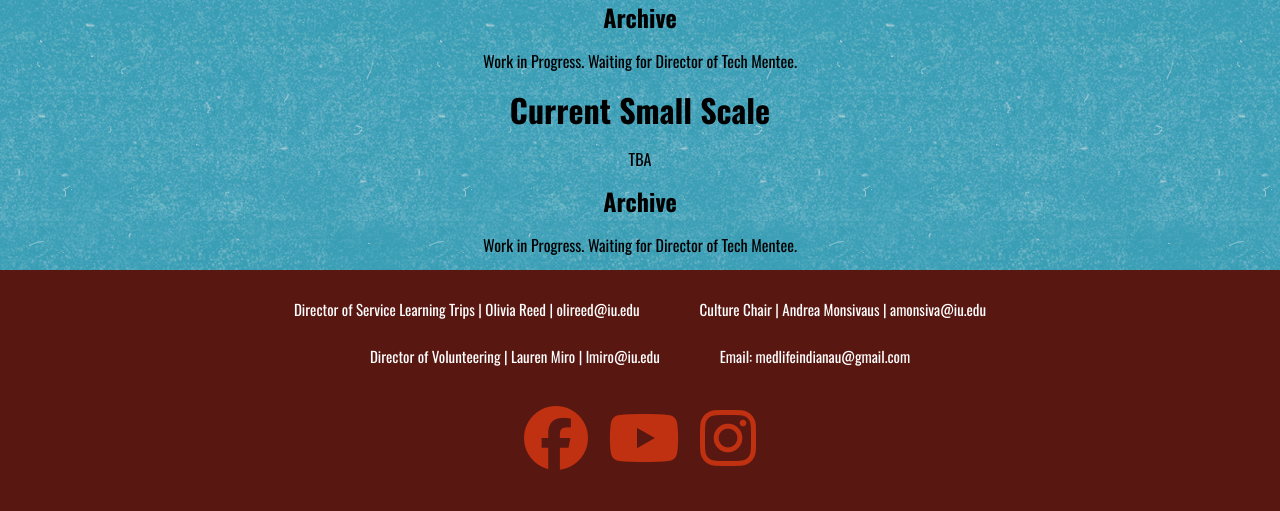
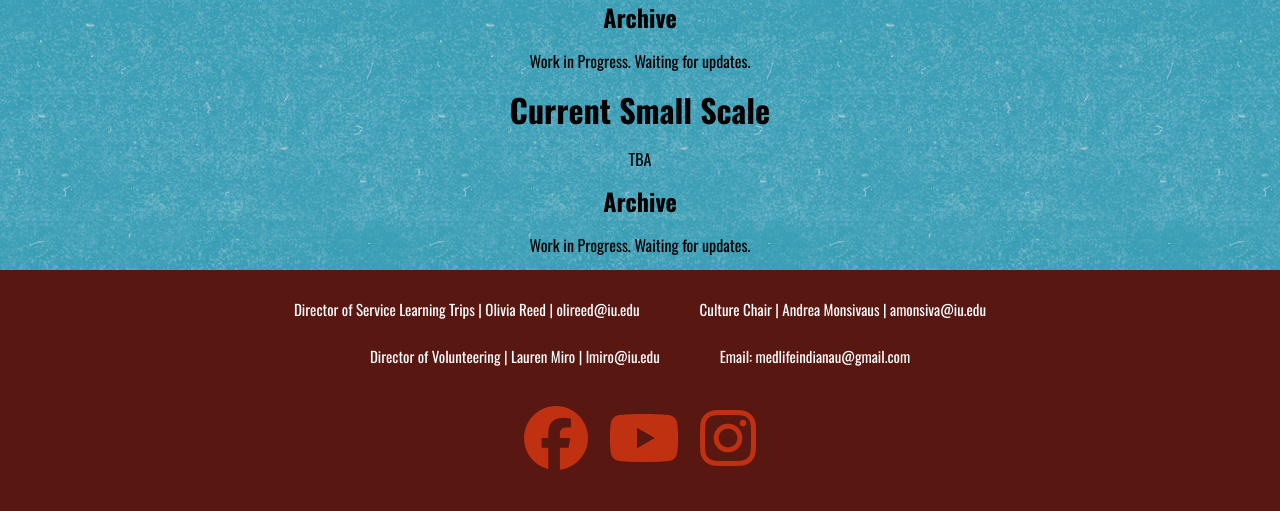
Before and after one commit to psychocakes/medlifeatiu2021-Stacey-Tam, a PHP site: page /fundraising.html in a window 1280 px wide. Shown: the part 379-890 px from the top of the page. Run offline with PHP 8.4, Linux system fonts and the light colour scheme; some libraries are stand-ins or nearby versions; grey boxes are pictures that could not be loaded.

Commit message:
make minor text, position, and sizing changes

```diff
--- a/css/styles.css
+++ b/css/styles.css
@@ -318,7 +318,7 @@ article section .container {
     padding: 1em;
     margin-top: 0;
     color: white;
-    margin: -1px;
+    margin: -2px;
 }
 
 #button {
@@ -420,6 +420,7 @@ article section .container {
 
 .owl-carousel a img {
     height: 190px;
+    width: 96%;
     background-size: cover;
 }
 
--- a/fundraising.html
+++ b/fundraising.html
@@ -82,7 +82,7 @@
             </div>
             <div class="archive">
                 <h2>Archive</h2>
-                <p>Work in Progress. Waiting for Director of Tech Mentee.</p>
+                <p>Work in Progress. Waiting for updates.</p>
             </div>
        </section>
        <section id="mini">
@@ -92,7 +92,7 @@
         </div>
         <div class="archive">
             <h2>Archive</h2>
-            <p>Work in Progress. Waiting for Director of Tech Mentee.</p>
+            <p>Work in Progress. Waiting for updates.</p>
         </div>
        </section>
         <footer>
```
